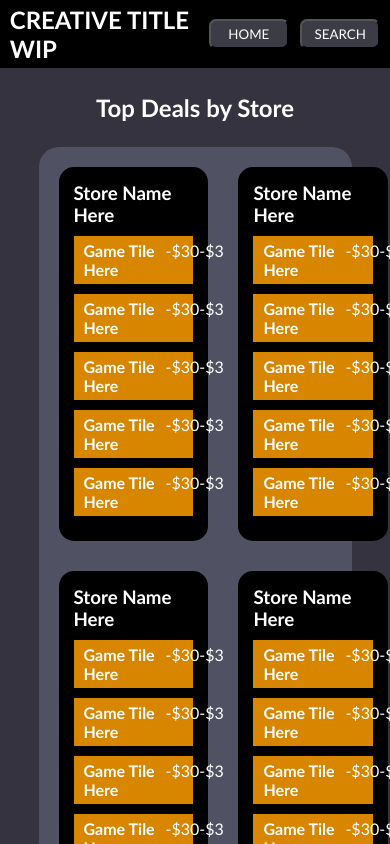
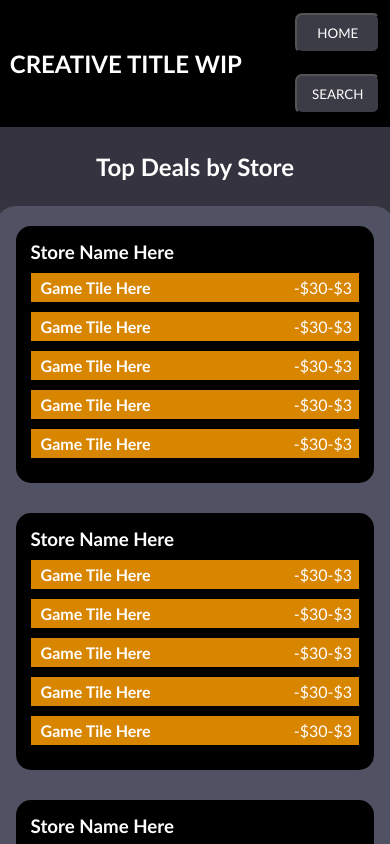
Before and after one commit to Abumpus1/showcase, a React (Create React App) app: page / in a window 390 px wide. Shown: the top 844 px of the page. Built offline with nearby package versions, Linux system fonts and the light colour scheme.

Commit message:
Add responsiveness to dashboard

```diff
--- a/src/styles/Dashboard.css
+++ b/src/styles/Dashboard.css
@@ -1,5 +1,6 @@
 .dashboard {
   width: 70%;
+  max-width: 1200px;
   display: grid;
   padding: 20px;
   border-radius: 20px;
@@ -7,3 +8,15 @@
   gap: 30px;
   background-color: rgb(80, 81, 98);
 }
+
+@media screen and (max-width:1120px) {
+  .dashboard {
+    width: 92%;
+  }
+}
+
+@media screen and (max-width:840px) {
+  .dashboard {
+    grid-template-columns: repeat(1, 1fr);
+  }
+}
--- a/src/styles/Nav.css
+++ b/src/styles/Nav.css
@@ -19,3 +19,18 @@ h1 {
   display: flex;
   justify-content: space-between;
 }
+
+@media screen and (max-width:500px) {
+  nav {
+    height: 15vh;
+  }
+  .nav-buttons-box {
+    flex-direction: column;
+    height: 80%;
+    width: 85px;
+  }
+
+  .nav-buttons-box > button {
+    height: 40px;
+  }
+}
```
